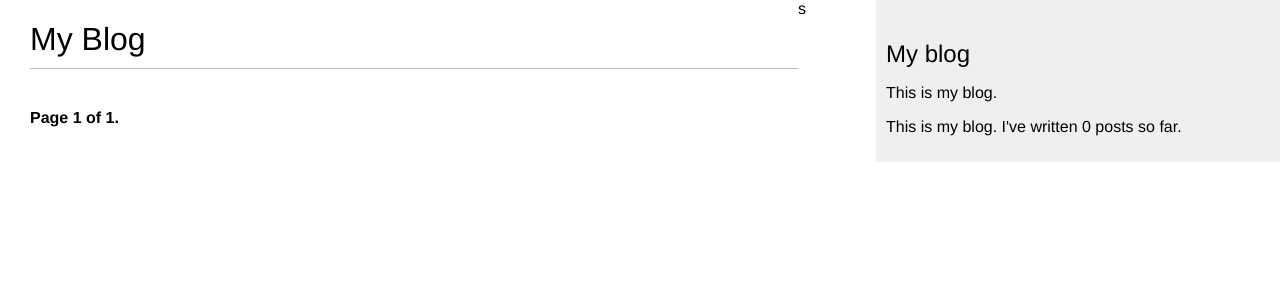
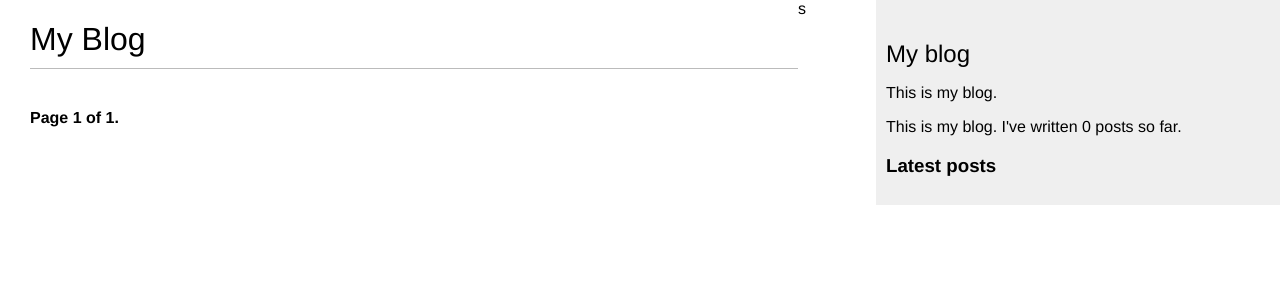
Before and after one commit to CristiArde/DjangoPlayground, a Django app: page /blog/ in a window 1280 px wide. Shown: the top 300 px of the page. Run offline with Django 3.2, Linux system fonts and the light colour scheme; data that the repository does not hold is empty.

Commit message:
created a include template filter, gd for custom components

```diff
--- a/simpleBlog/blog/templates/blog/base.html
+++ b/simpleBlog/blog/templates/blog/base.html
@@ -15,6 +15,8 @@
     <h2>My blog</h2>
     <p>This is my blog.</p>
     <p>This is my blog. I've written {% total_posts %} posts so far.</p>
+    <h3>Latest posts</h3>
+    {% show_latest_posts 3 %}
 </div>
 </body>
 </html>s
--- /dev/null
+++ b/simpleBlog/blog/templates/blog/post/latest_post.html
@@ -0,0 +1,7 @@
+<ul>
+    {% for post in latest_posts %}
+        <li>
+            <a href="{{ post.get_absolute_url }}">{{ post.title }}</a>
+        </li>
+    {% endfor %}
+</ul>
--- a/simpleBlog/blog/templatetags/blog_tags.py
+++ b/simpleBlog/blog/templatetags/blog_tags.py
@@ -3,7 +3,14 @@ from ..models import Post
 
 register = template.Library()
 
-#@register.simple_tag(name='my_tag') to give it a diffrent name
+
+# @register.simple_tag(name='my_tag') to give it a diffrent name
 @register.simple_tag
 def total_posts():
     return Post.published.count()
+
+
+@register.inclusion_tag('blog/post/latest_post.html')
+def show_latest_posts(count=5):
+    latest_posts = Post.published.order_by('-publish')[:count]
+    return {'latest_posts': latest_posts}
```
